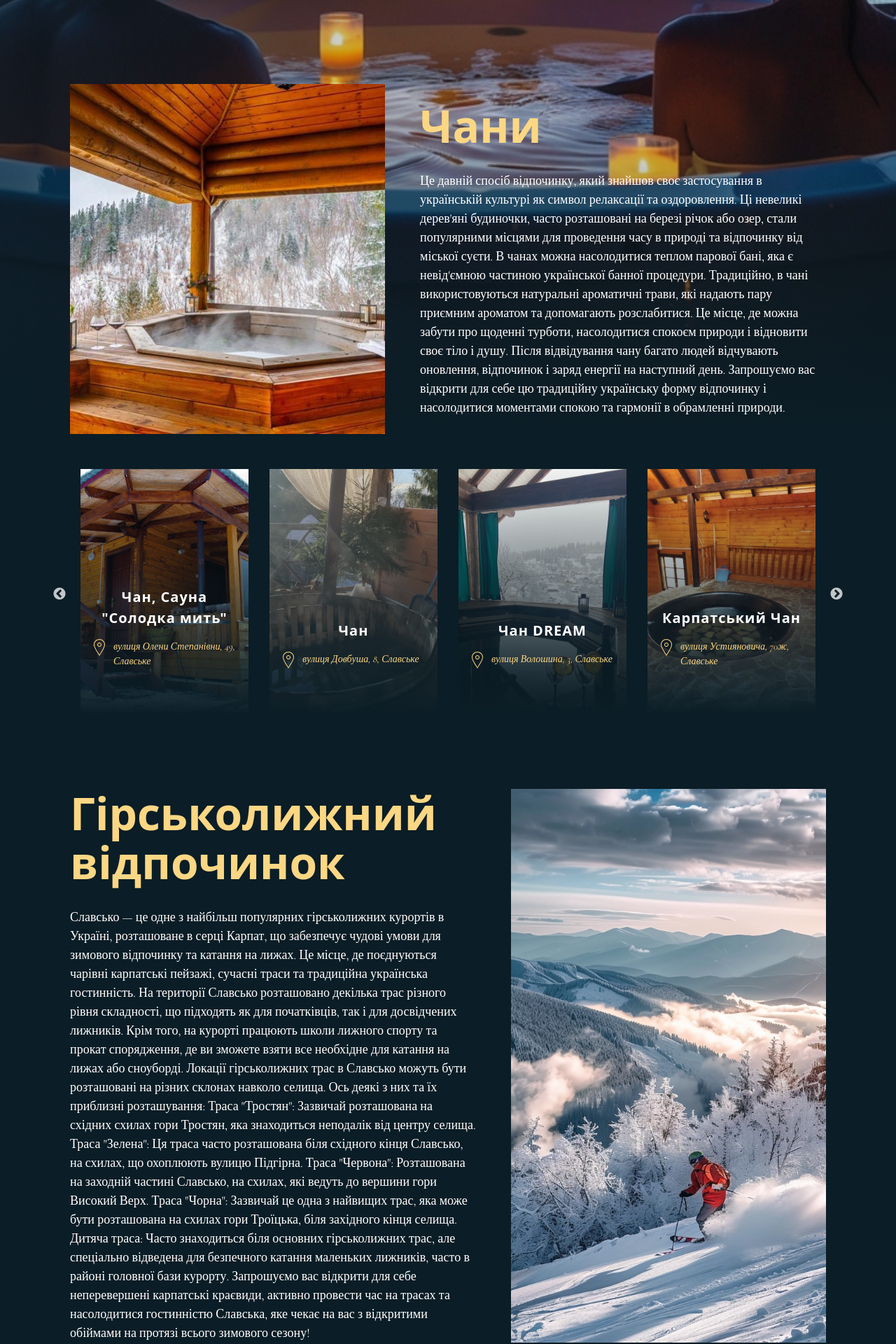
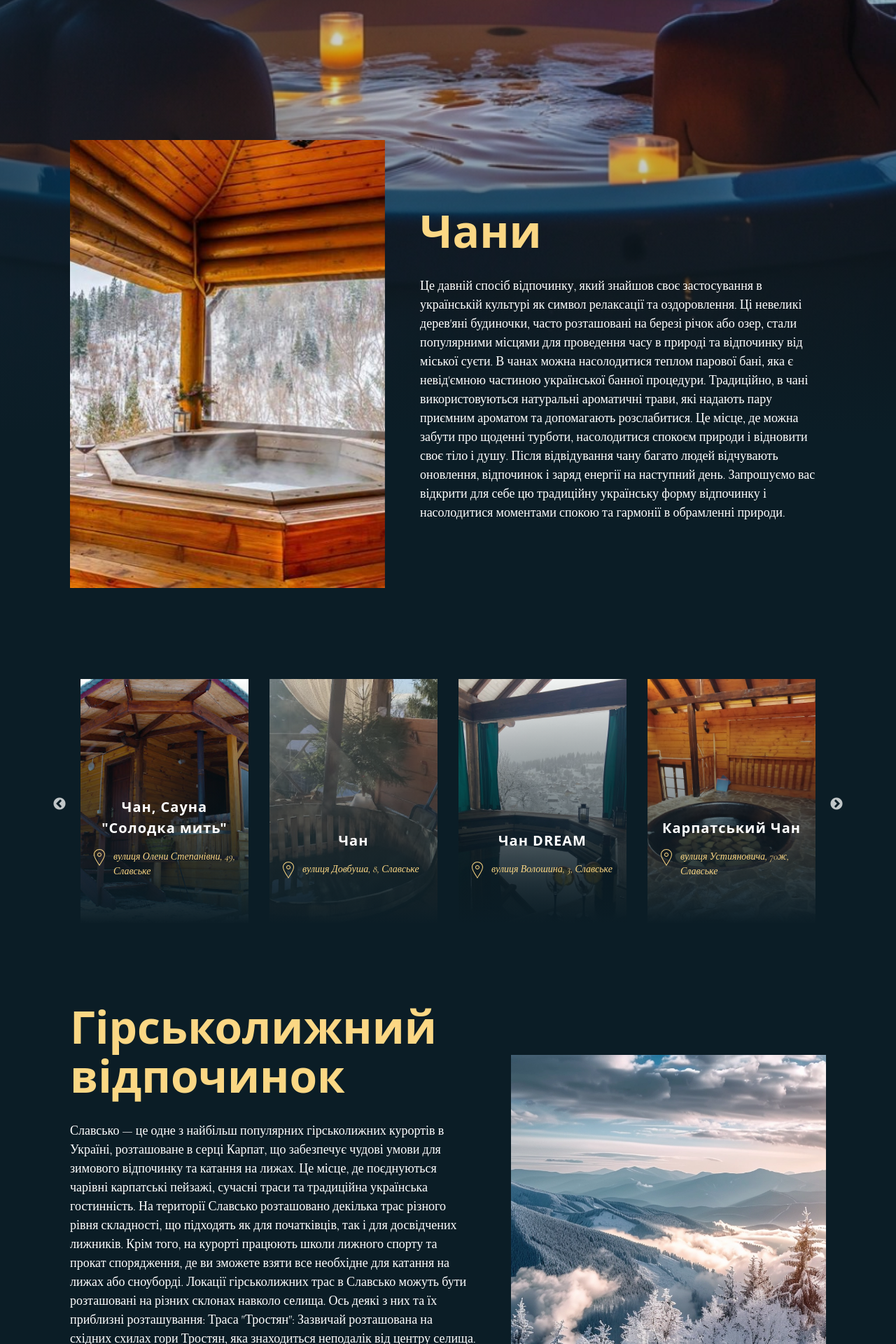
Before and after one commit to uliana-mykoliuk/travel-to-slavsko, a Next.js app: page /entertainment in a window 1280 px wide. Shown: the part 680-2600 px from the top of the page at 70% size. Built offline with nearby package versions, Linux system fonts and the light colour scheme; a web font is replaced by a local one.

Commit message:
fix routing + add some animation effects

```diff
--- a/src/components/hero.component.jsx
+++ b/src/components/hero.component.jsx
@@ -42,9 +42,9 @@ const Hero = ({
         <button
           type="button"
           onClick={scrollToNextSection}
-          className="text-white animate__animated animate__fadeInDown animate__delay-3s"
+          className="text-white animate__animated animate__fadeInDown animate__delay-3s justify-self-start"
         >
-          <div className="flex items-center gap-x-[16px] font-bold hover:text-accent hover:scale-125 transition-all duration-300 hover:translate-x-20">
+          <div className="flex items-center gap-x-[16px] font-bold hover:text-accent hover:scale-125 transition-all duration-300 hover:translate-x-6">
             <p className="text-[16px] md:text-[18px]">прокручуйте вниз </p>
             <span className="text-[36px]">&darr;</span>
           </div>
--- a/src/components/image-text.component.jsx
+++ b/src/components/image-text.component.jsx
@@ -1,8 +1,10 @@
 import Image from "next/image";
+import "animate.css";
+import { useEffect, useRef, useState } from "react";
 
-const TextComponent = ({ title, text }) => {
+const TextComponent = ({ title, text, animationClass }) => {
   return (
-    <div>
+    <div className={"animate__animated " + animationClass}>
       <h2 className="font-bold text-[32px] md:text-[64px] md:leading-[70px] text-accent">
         {title}
       </h2>
@@ -12,27 +14,67 @@ const TextComponent = ({ title, text }) => {
 };
 
 const ImageTextComponent = ({ title, text, img, imgPosition = "left" }) => {
+  const [isVisible, setIsVisible] = useState(false);
+  const ref = useRef(null);
+
+  useEffect(() => {
+    const observer = new IntersectionObserver(
+      ([entry]) => {
+        if (entry.isIntersecting) {
+          setIsVisible(true);
+        }
+      },
+      {
+        root: null,
+        rootMargin: "0px",
+        threshold: 0.1, // Adjust this value as per your requirement
+      }
+    );
+
+    if (ref.current) {
+      observer.observe(ref.current);
+    }
+
+    return () => {
+      if (ref.current) {
+        observer.unobserve(ref.current);
+      }
+    };
+  }, []);
+
   return (
-    <div className="container">
+    <div ref={ref} className="container">
       {imgPosition === "left" ? (
-        <section className="flex flex-col-reverse md:grid md:grid-cols-2 xl:grid-cols-[450px_1fr] gap-x-[50px] gap-y-[30px] md:items-center">
-          <div className="md:relative h-[80vh] md:h-full min-h-[500px]">
+        <section className="flex flex-col-reverse md:grid md:grid-cols-2 xl:grid-cols-[450px_1fr] gap-x-[50px] gap-y-[30px] md:items-center md:min-h-[100vh]">
+          <div className="md:relative h-[80vh] min-h-[500px]">
             <Image
               src={img}
               alt={title}
-              className="w-full h-full object-cover md:absolute"
+              className={`w-full h-full object-cover md:absolute animate__animated  ${
+                isVisible ? "animate__fadeInLeft" : "invisible"
+              }`}
             />
           </div>
-          <TextComponent title={title} text={text} />
+          <TextComponent
+            title={title}
+            text={text}
+            animationClass={isVisible ? "animate__fadeInRight" : "invisible"}
+          />
         </section>
       ) : (
-        <section className="flex flex-col md:grid md:grid-cols-2 xl:grid-cols-[1fr_450px] gap-x-[50px] gap-y-[30px] md:items-center">
-          <TextComponent title={title} text={text} />
-          <div className="md:relative h-[80vh] md:h-full min-h-[500px]">
+        <section className="flex flex-col md:grid md:grid-cols-2 xl:grid-cols-[1fr_450px] gap-x-[50px] gap-y-[30px] md:items-center md:min-h-[100vh]">
+          <TextComponent
+            title={title}
+            text={text}
+            animationClass={isVisible ? "animate__fadeInLeft" : "invisible"}
+          />
+          <div className="md:relative h-[80vh] min-h-[500px]">
             <Image
               src={img}
               alt={title}
-              className="w-full h-full object-cover md:absolute"
+              className={`w-full h-full object-cover md:absolute animate__animated  ${
+                isVisible ? "animate__fadeInRight" : "invisible"
+              }`}
             />
           </div>
         </section>
--- a/src/mocks/nav-links.js
+++ b/src/mocks/nav-links.js
@@ -1,7 +1,7 @@
 export const navLinks = [
   {
     label: "Гори",
-    link: "mountains",
+    link: "/mountains",
   },
   {
     label: "Проживання",
@@ -9,10 +9,10 @@ export const navLinks = [
   },
   {
     label: "Їжа",
-    link: "food",
+    link: "/food",
   },
   {
     label: "Розваги",
-    link: "entertainment",
+    link: "/entertainment",
   },
 ];
--- a/src/pages/hotels.jsx
+++ b/src/pages/hotels.jsx
@@ -17,7 +17,7 @@ export default function Hotels() {
       bgImg={HeroBg}
     >
       <div className="container">
-        <div className="grid sm:grid-cols-2 md:grid-cols-3 xl:grid-cols-4 gap-[30px]">
+        <div className="grid sm:grid-cols-2 md:grid-cols-3 xl:grid-cols-4 gap-x-[30px] gap-y-[40px]">
           {hotels.map((hotel, idx) => (
             <Link
               key={idx}
--- a/src/pages/index.js
+++ b/src/pages/index.js
@@ -28,7 +28,7 @@ const content = [
     цiєї неповторної мiсцевої культури. Насолоджуйтеся атмосферою
     гостинностi та смаками Карпат у наших закладах харчування.`,
     img: FoodImg,
-    link: "/",
+    link: "/food",
   },
   {
     title: "Розваги",
@@ -40,7 +40,7 @@ const content = [
     вашого вибору, ми гарантуємо, що вашi днi будуть наповненi веселощами
     та захопленням.`,
     img: EntertainmentImg,
-    link: "/",
+    link: "/entertainment",
   },
 ];
 
```
